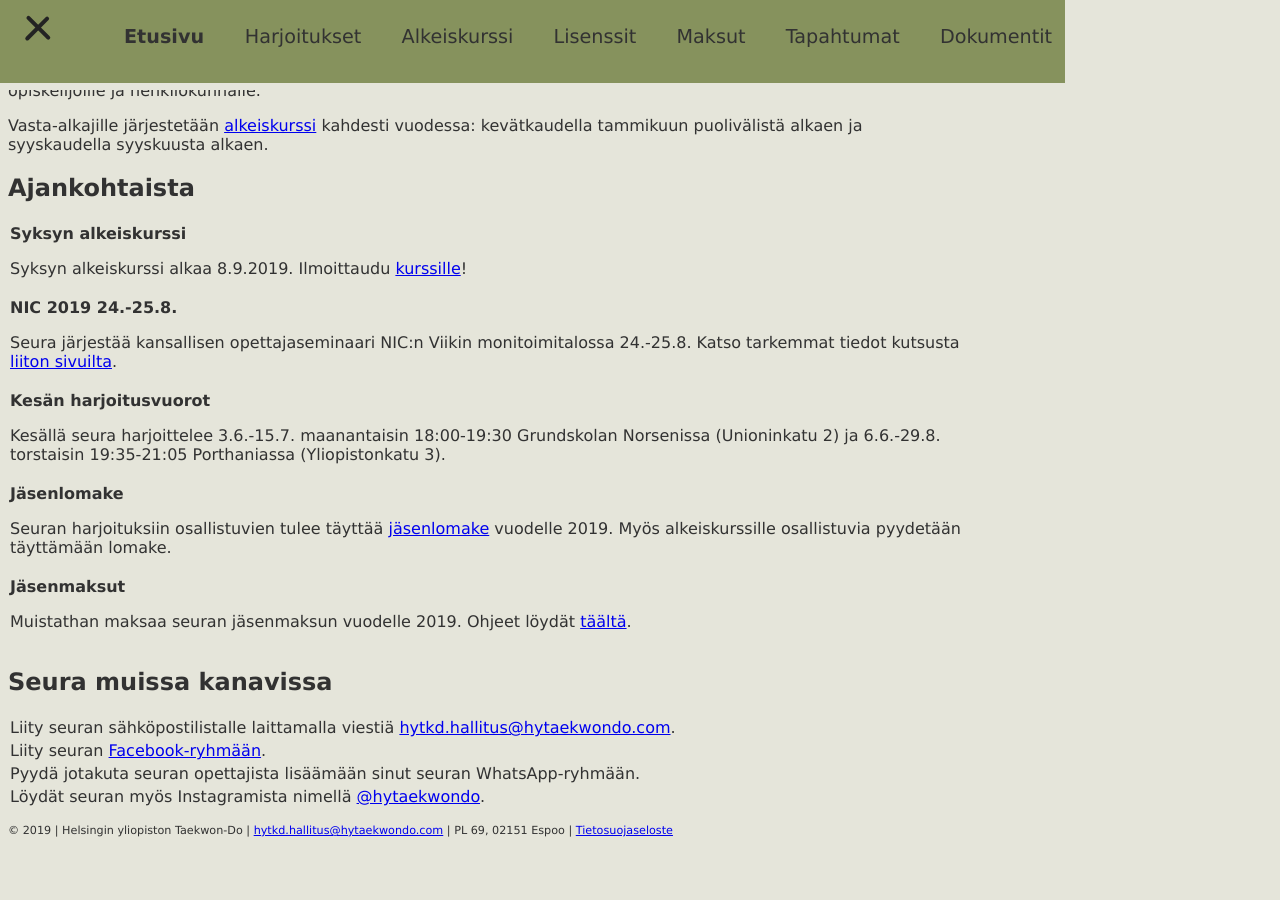
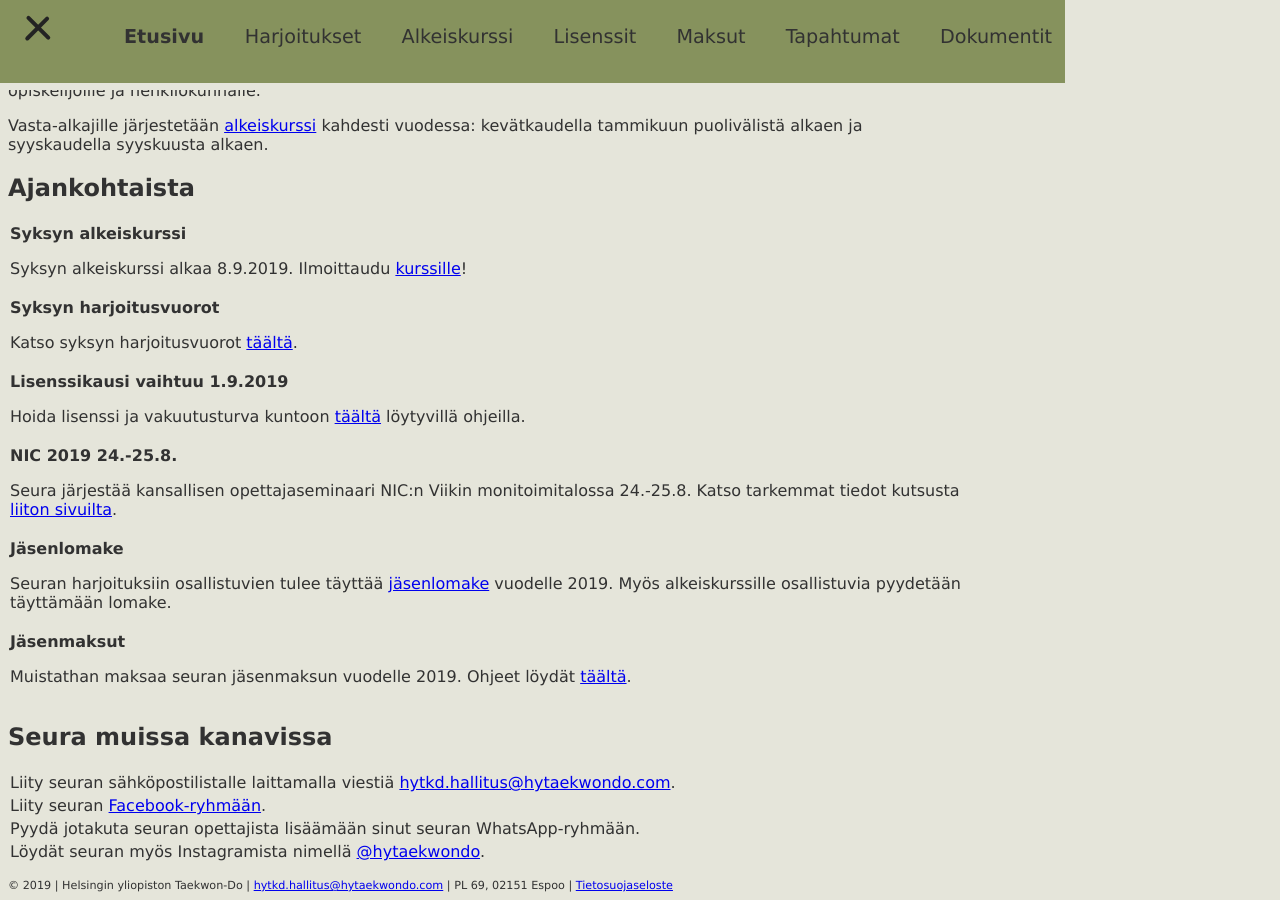
Before and after one commit to hytkd/website, a Jekyll site: the page built from index.html, in a window 1280 px wide and 900 px high, scrolled down 730 px. Built offline with Jekyll 4.4.1, drawn with Linux system fonts in a browser that asks for light colours; before the commit the page ends 1575 px from its top, so only the background shows below that.

Commit message:
Training times and new license period on the front page; add info about new license type

```diff
--- a/_data/acute.yml
+++ b/_data/acute.yml
@@ -1,9 +1,11 @@
 - title: Syksyn alkeiskurssi
   content: Syksyn alkeiskurssi alkaa 8.9.2019. Ilmoittaudu <a href="/course.html">kurssille</a>!
+- title: Syksyn harjoitusvuorot
+  content: Katso syksyn harjoitusvuorot <a href="/trainings.html">täältä</a>.
+- title: Lisenssikausi vaihtuu 1.9.2019
+  content: Hoida lisenssi ja vakuutusturva kuntoon <a href="/licenses.html">täältä</a> löytyvillä ohjeilla.
 - title: NIC 2019 24.-25.8.
   content: Seura järjestää kansallisen opettajaseminaari NIC:n Viikin monitoimitalossa 24.-25.8. Katso tarkemmat tiedot kutsusta <a href="http://www.taekwon-do.fi/kansallinen-opettajaseminaari-nic-helsingissa-24-25-8/">liiton sivuilta</a>.
-- title: Kesän harjoitusvuorot
-  content: Kesällä seura harjoittelee 3.6.-15.7. maanantaisin 18:00-19:30 Grundskolan Norsenissa (Unioninkatu 2) ja 6.6.-29.8. torstaisin 19:35-21:05 Porthaniassa (Yliopistonkatu 3).
 - title: Jäsenlomake
   content: Seuran harjoituksiin osallistuvien tulee täyttää <a href="https://goo.gl/forms/KlLuwpBCCKl2jOI63">jäsenlomake</a> vuodelle 2019. Myös alkeiskurssille osallistuvia pyydetään täyttämään lomake.
 - title: Jäsenmaksut
--- a/licenses.html
+++ b/licenses.html
@@ -18,4 +18,6 @@ title: HYTKD - Lisenssit
 
 	<li><b>Oletko yli 18-vuotias (synt. 1999 tai aiemmin), et ole kiinnostunut kilpailusta, mutta harjoittelet aktiivisesti?</b>
 	<p>Tällöin oikea valinta on Harrastajalisenssivakuutus (157 €). Lisenssi kattaa sekä kotimaassa että ulkomailla sattuneet tapaturmat harjoittelussa, mutta ei kata kilpailuissa sattuneita tapaturmia, eikä sillä saa osallistua kilpailuihin (katso tarkemmat vakuutusehdot tuoteselosteesta).</p>
+	<li><b>Oletko yli 18-vuotias (synt. 2000 tai aiemmin) ja haluat pääosin vain harrastaa, mutta silloin tällöin osallistua johonkin kilpailuun?</b>
+	<p>Tällöin oikea valinta on Liittolisenssin ja/tai Harrastajalisenssin lisäksi ostettava, viikon kerrallaan voimassa oleva Kertalisenssi (35 €). Kertalisenssi kattaa harjoittelussa ja kilpailuissa sattuneet tapaturmat niin kotimaassa, kuin ulkomailla (katso tarkemmat vakuutusehdot tuoteselosteesta) ja sen voit ostaa missä vaiheessa kautta tahansa. Kertalisenssin myynti aukeaa hieman muita vakuutuksia myöhemmin, myös tuoteseloste on tulossa pian.</p>
 </ol>
```
